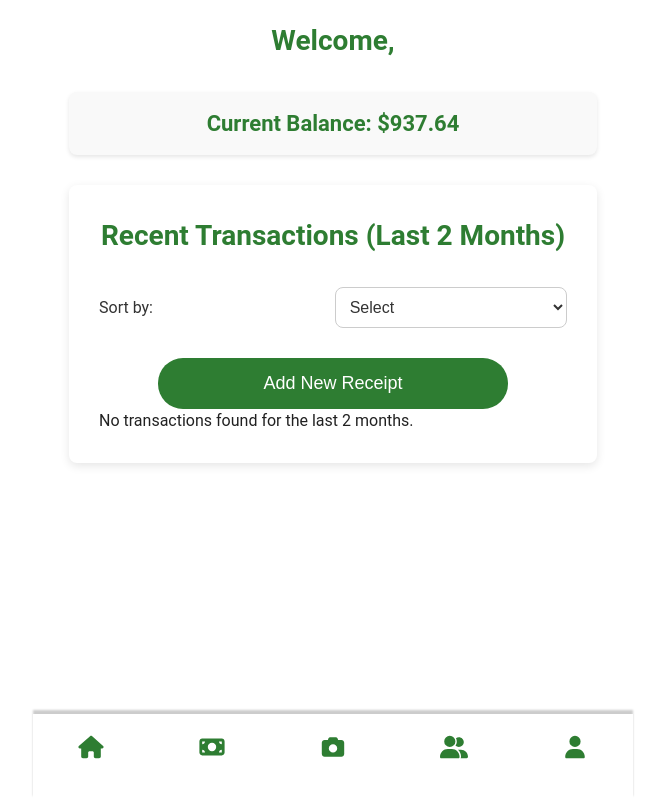
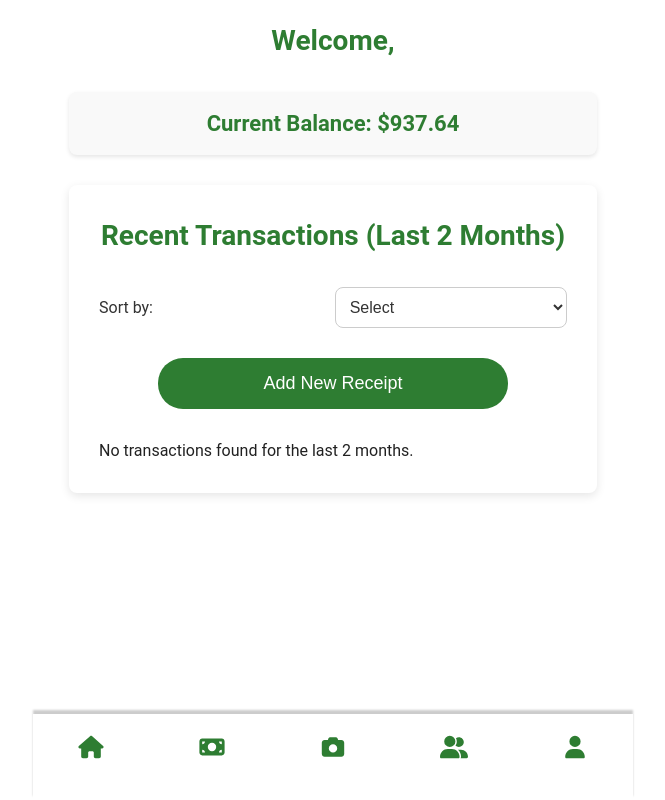
Before and after one commit to upenn-cis-4120/BillSplitter, a React (Create React App) app: page /login in a window 1280 px wide. Both pictures are taken after a click on the button "Log in". Shown: the whole page, without its empty margins (307-972 px from the left). Built offline with nearby package versions, Linux system fonts and the light colour scheme.

Commit message:
modified:   package.json

```diff
--- a/package.json
+++ b/package.json
@@ -26,7 +26,8 @@
     "start": "react-scripts start",
     "build": "react-scripts build",
     "test": "react-scripts test",
-    "eject": "react-scripts eject"
+    "eject": "react-scripts eject",
+    "deploy": "gh-pages -d build"
   },
   "eslintConfig": {
     "extends": [
--- a/src/index.css
+++ b/src/index.css
@@ -30,6 +30,14 @@ body {
     justify-content: center;
     align-items: center;
     width: 100%;
+}
+
+.toggle-paid-button {
+    margin-bottom: 30px;
+}
+
+.send-friend-button {
+    margin-bottom: 30px;
 }
 
 .App {
@@ -101,6 +109,10 @@ h3 {
     font-size: 28px;
 }
 
+.bills-page {
+    margin-bottom: 30px;
+}
+
 .container,
 .register,
 .bills-page,
@@ -141,6 +153,10 @@ h3 {
     max-width: 400px;
     margin: 0 auto;
     padding: 20px;
+}
+
+.add-receipt-button {
+    margin-bottom: 30px;
 }
 
 .add-friend-section {
```
